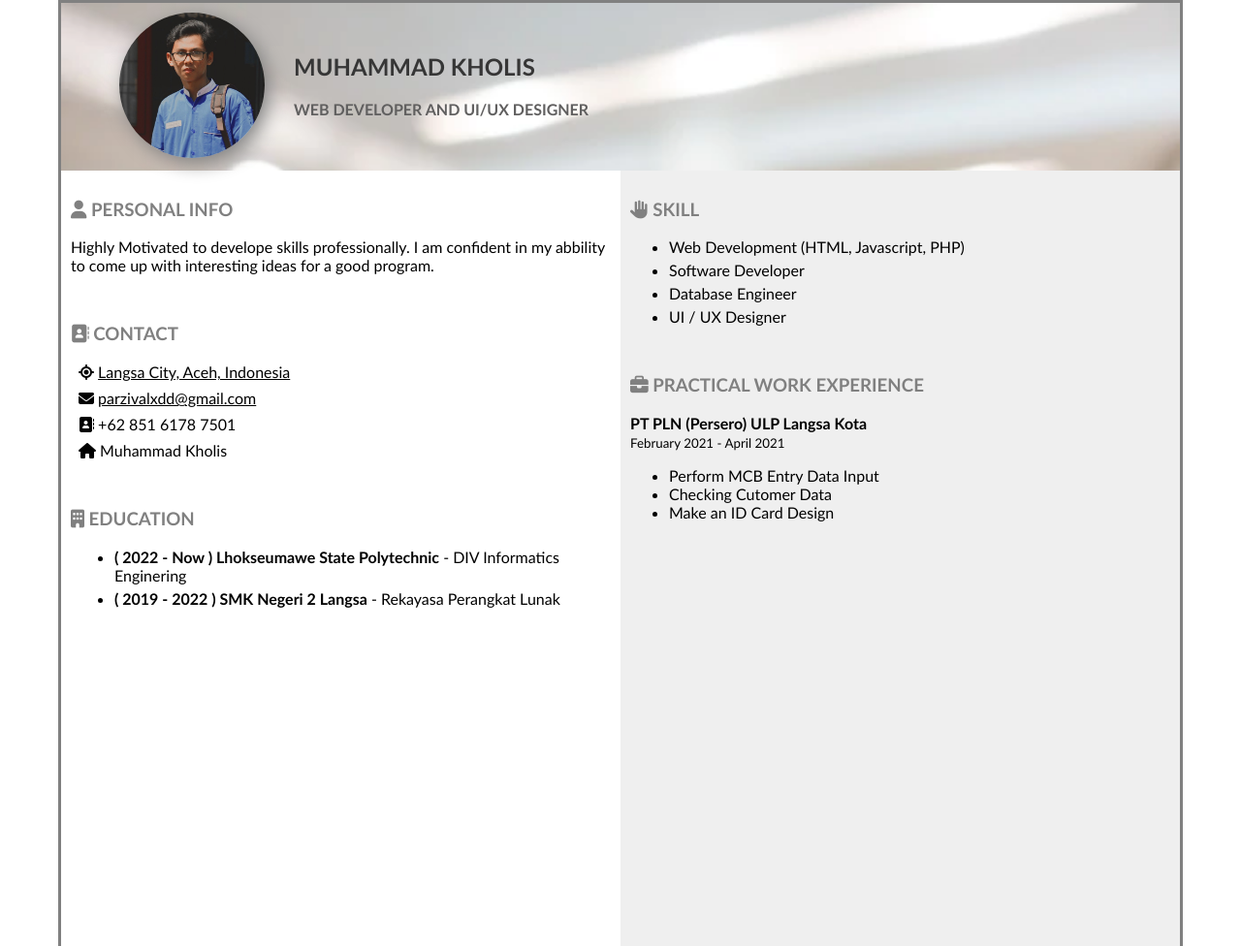
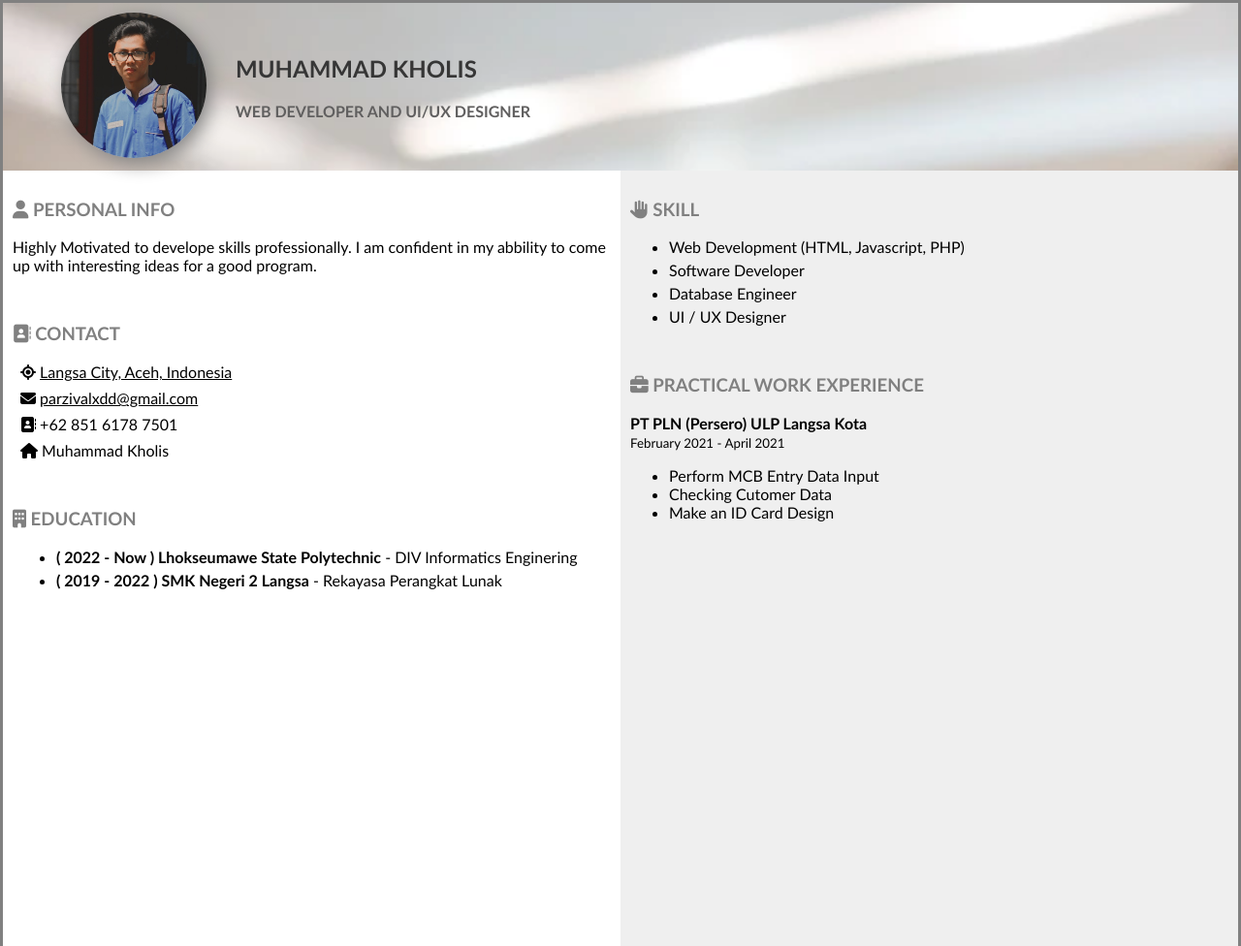
Before and after one commit to TissuGalon/mkholis, a plain HTML site: page index.html in a window 1280 px wide. Shown: the top 976 px of the page at 97% size. Drawn offline with Linux system fonts and the light colour scheme.

Commit message:
Update dikit

```diff
--- a/mycv.css
+++ b/mycv.css
@@ -1,6 +1,6 @@
 body{
     background-color: white;
-    margin:60px;
+    margin:0px;
     margin-top:0px;
     font-family: 'Gill Sans', 'Gill Sans MT', Calibri, 'Trebuchet MS', sans-serif;
 }
```
